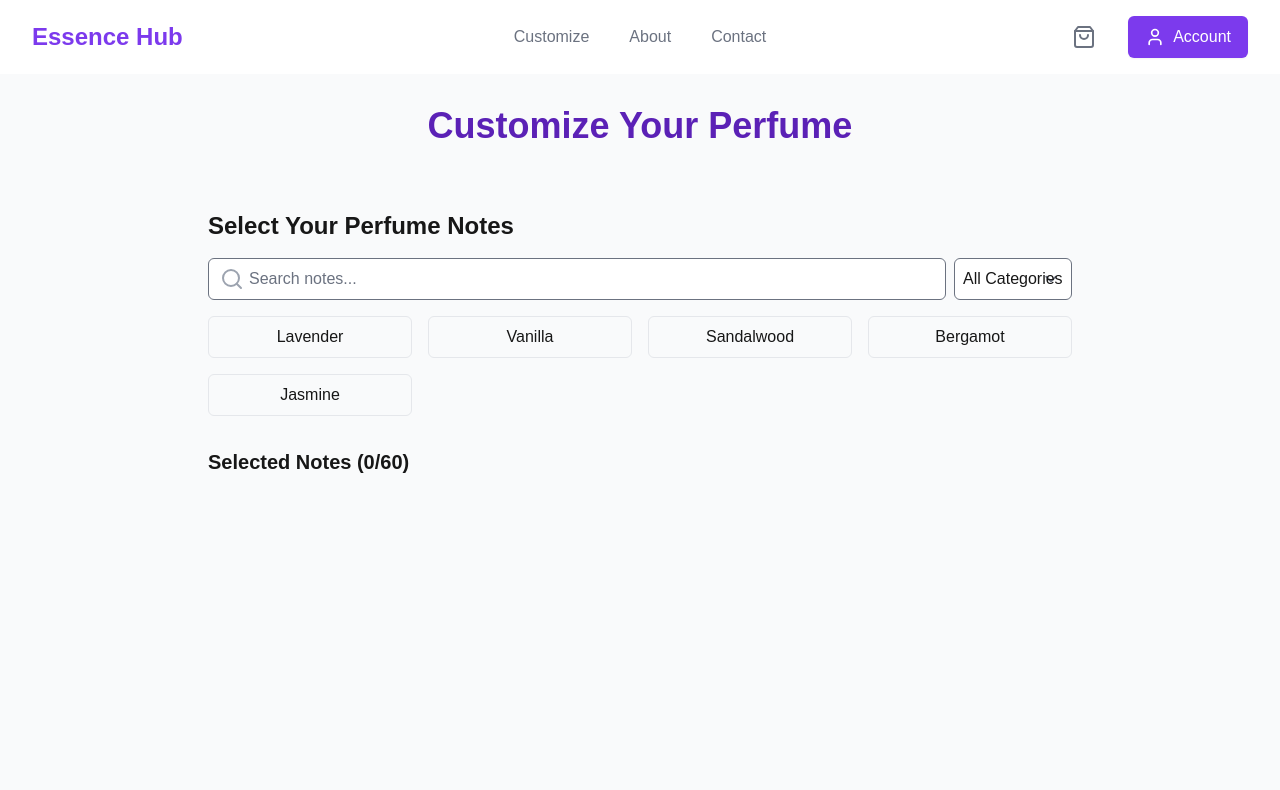
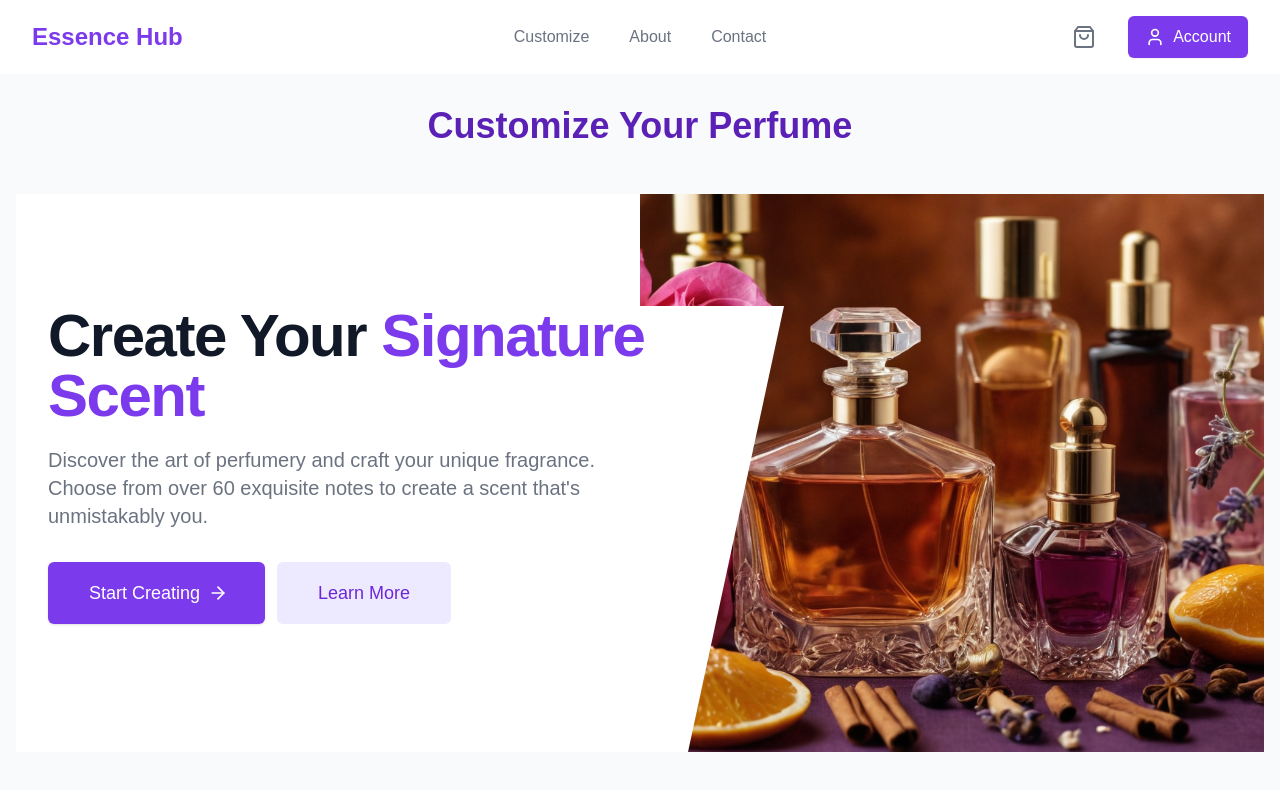
Before and after one commit to RaheesAhmed/EssenceHub, a Next.js app: page / in a window 1280 px wide. Shown: the top 790 px of the page. Built offline with nearby package versions, Linux system fonts and the light colour scheme.

Commit message:
home updated

```diff
--- a/app/page.tsx
+++ b/app/page.tsx
@@ -1,5 +1,6 @@
 "use client"
 import AIDescription from "@/components/AIDescription";
+import Hero from "@/components/Hero";
 import NotesSelection from "@/components/NotesSelection";
 import OrderSummary from "@/components/OrderSummary";
 import RecommendedNotes from "@/components/RecommendedNotes";
@@ -35,7 +36,8 @@ const Home = () => {
       <main className="container mx-auto px-4 py-8">
         <h1 className="text-4xl font-bold text-center mb-12 text-primary-800">Customize Your Perfume</h1>
         <div className="space-y-16">
-          <NotesSelection />
+          <Hero />
+          {/* <NotesSelection /> */}
           {/* <RecommendedNotes
             selectedNotes={selectedNotes}
             onAddNote={handleNoteSelect}
```
